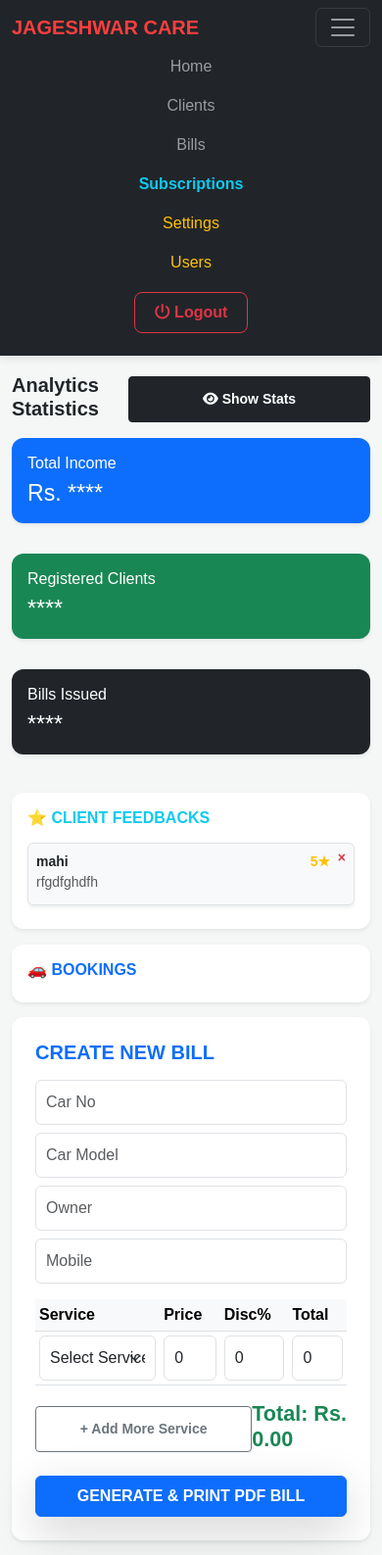
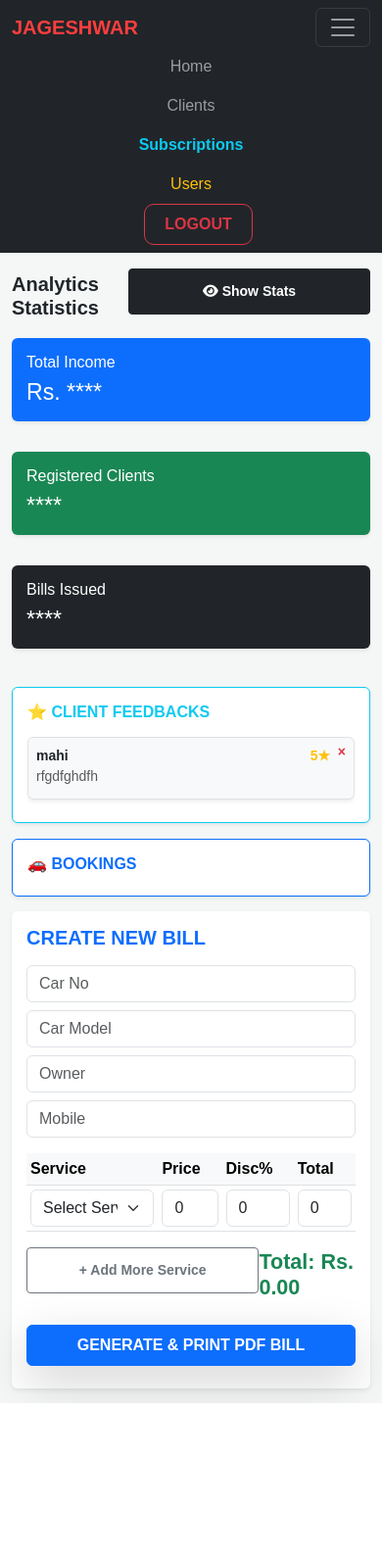
Before and after one commit to Manish123321316/my-garage-app, a Flask app: page / in a window 390 px wide, after a click that opens the changed part. Shown: the whole page at 98% size. After the commit the page ends 1432 px from the top, so only its background shows below. Run offline with Flask 3, Linux system fonts and the light colour scheme; a user stored in the database is signed in.

Commit message:
Update layout.html

```diff
--- a/templates/layout.html
+++ b/templates/layout.html
@@ -7,34 +7,32 @@
     <link href="https://cdn.jsdelivr.net/npm/bootstrap@5.3.0/dist/css/bootstrap.min.css" rel="stylesheet">
     <link rel="stylesheet" href="https://cdnjs.cloudflare.com/ajax/libs/font-awesome/6.0.0/css/all.min.css">
     <style>
-        body { background: #f4f7f6; font-family: sans-serif; overflow-x: hidden; }
-        .navbar { box-shadow: 0 2px 10px rgba(0,0,0,0.1); }
+        body { background: #f4f7f6; font-family: sans-serif; }
         .navbar-brand { font-weight: 800; color: #ff3e3e !important; }
-        .card { border-radius: 12px; margin-bottom: 15px; border: none; box-shadow: 0 4px 10px rgba(0,0,0,0.05); }
 
-        /* Mobile UI Fixes */
+        /* Mobile Specific */
         @media (max-width: 768px) {
-            .btn { padding: 12px; font-weight: bold; width: 100%; margin-top: 5px; }
-            input, select, textarea { font-size: 16px !important; padding: 10px !important; }
-            .navbar-nav { padding-bottom: 15px; }
+            .btn { padding: 12px; width: 100%; margin-bottom: 8px; font-weight: 600; }
+            .card { margin-bottom: 15px; padding: 15px !important; }
+            input, select, textarea { font-size: 16px !important; }
         }
 
-        /* Separate Logout Style */
-        .logout-link {
+        /* Safe Logout Button */
+        .nav-logout {
             color: #dc3545 !important;
-            border: 1px solid #dc3545;
-            border-radius: 8px;
+            border: 1.5px solid #dc3545;
+            border-radius: 10px;
             padding: 8px 20px !important;
-            margin-top: 10px;
+            margin-left: 15px;
             font-weight: bold;
         }
-        .logout-link:hover { background: #dc3545; color: white !important; }
+        .nav-logout:hover { background: #dc3545; color: white !important; }
     </style>
 </head>
 <body>
     <nav class="navbar navbar-expand-lg navbar-dark bg-dark sticky-top">
         <div class="container">
-            <a class="navbar-brand" href="/">JAGESHWAR CARE</a>
+            <a class="navbar-brand" href="/">JAGESHWAR</a>
             <button class="navbar-toggler" type="button" data-bs-toggle="collapse" data-bs-target="#navbarNav">
                 <span class="navbar-toggler-icon"></span>
             </button>
@@ -44,14 +42,12 @@
                         <a class="nav-link" href="/">Home</a>
                         {% if current_user.role != 'Client' %}
                             <a class="nav-link" href="/clients">Clients</a>
-                            <a class="nav-link" href="/view_bills">Bills</a>
                             {% if current_user.role == 'Owner' %}
                                 <a class="nav-link text-info fw-bold" href="/admin_subs">Subscriptions</a>
-                                <a class="nav-link text-warning" href="/settings">Settings</a>
                                 <a class="nav-link text-warning" href="/manage_users">Users</a>
                             {% endif %}
                         {% endif %}
-                        <a class="nav-link logout-link" href="/logout"><i class="fas fa-power-off"></i> Logout</a>
+                        <a class="nav-link nav-logout" href="/logout">LOGOUT</a>
                     {% endif %}
                 </div>
             </div>
@@ -59,7 +55,7 @@
     </nav>
     <div class="container mt-3">
         {% with messages = get_flashed_messages() %}
-            {% if messages %}{% for m in messages %}<div class="alert alert-info alert-dismissible fade show">{{m}}<button type="button" class="btn-close" data-bs-dismiss="alert"></button></div>{% endfor %}{% endif %}
+            {% if messages %}{% for m in messages %}<div class="alert alert-primary">{{m}}</div>{% endfor %}{% endif %}
         {% endwith %}
         {% block content %}{% endblock %}
     </div>
```
